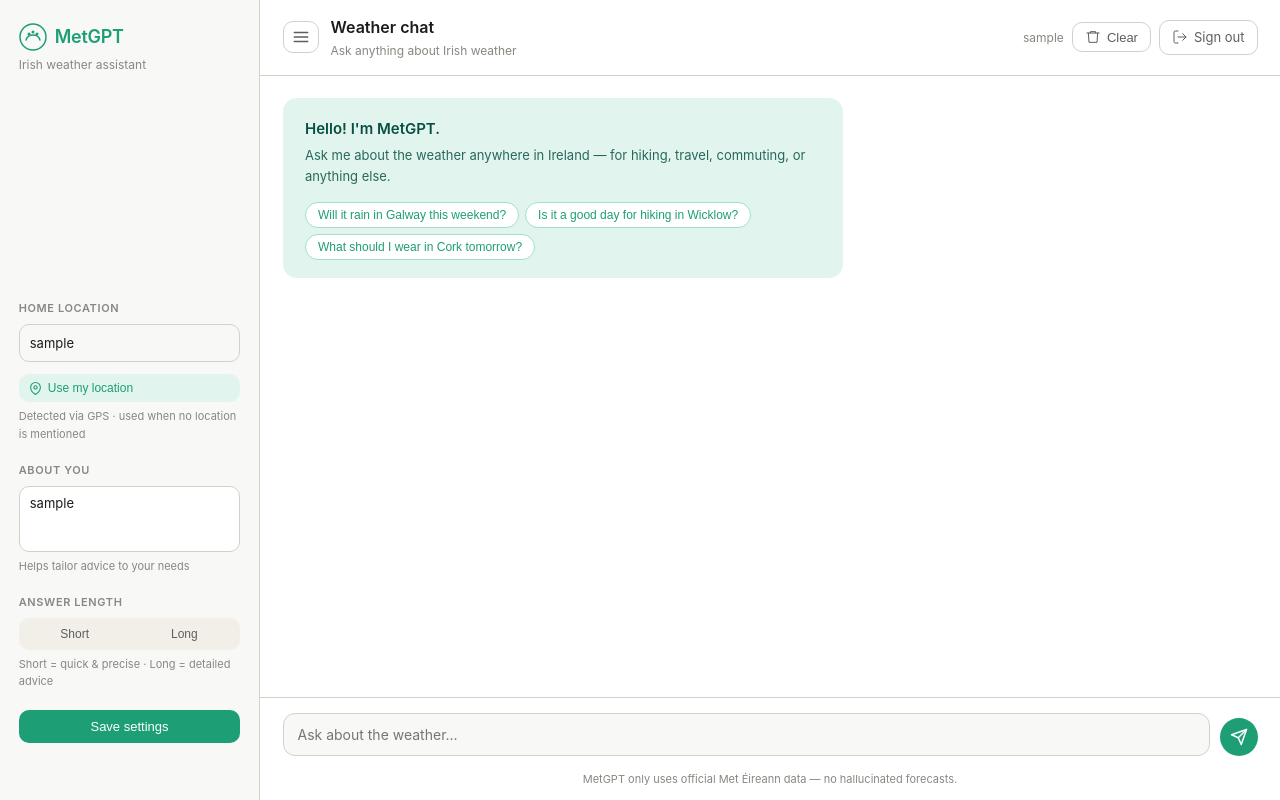
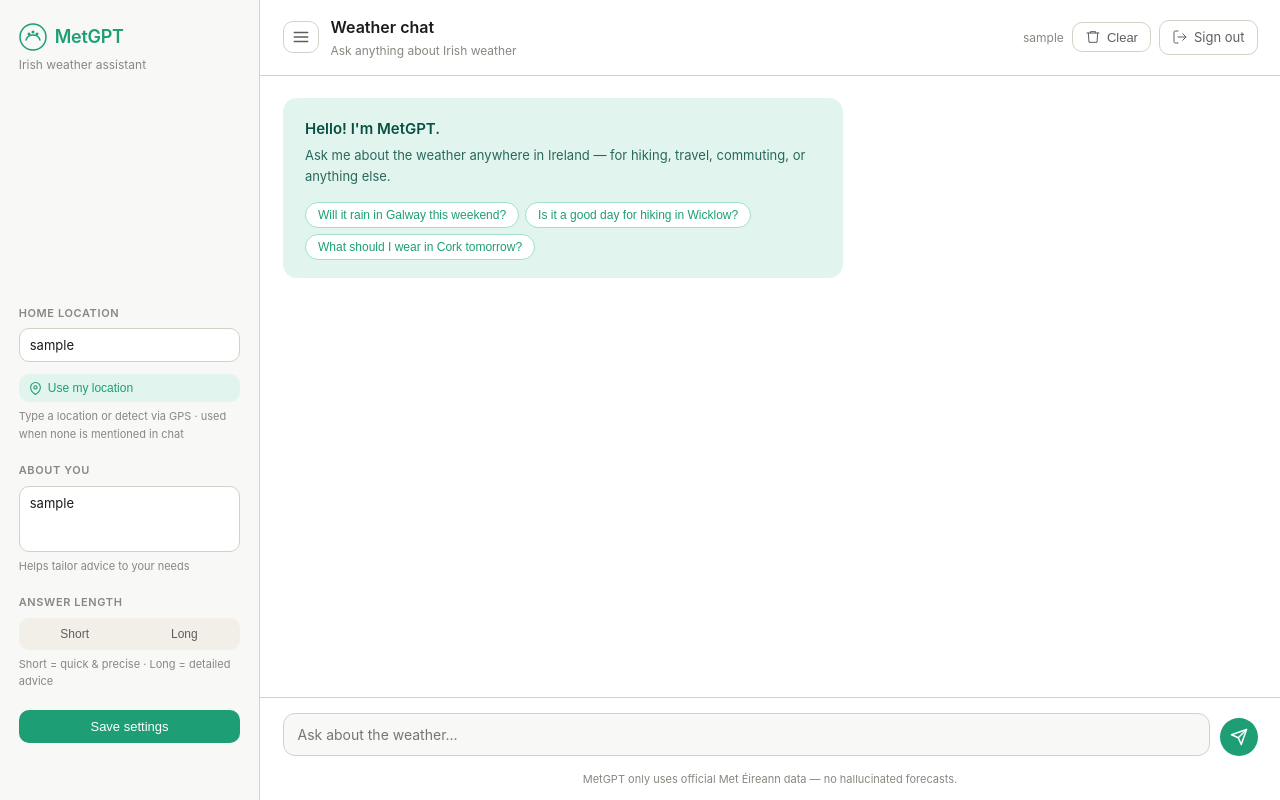
Before and after one commit to ridhikasahni-a11y/MetGPT, a Flask app: page / in a window 1280 px wide. Run offline with Flask 3, Linux system fonts and the light colour scheme; the visitor is signed in with stand-in values (Sample User, id 1); parts of the project's set-up code (start-up, migrations or seed data) failed here and were passed over.

Commit message:
Adding location

```diff
--- a/static/js/app.js
+++ b/static/js/app.js
@@ -289,7 +289,7 @@ function useMyLocation() {
   const status = document.getElementById('save-status');
   if (!navigator.geolocation) {
     status.style.color = '#A32D2D';
-    status.textContent = 'Geolocation not supported by your browser.';
+    status.textContent = 'GPS not supported. Please type a location above instead.';
     return;
   }
   status.style.color = '#5F5E5A';
@@ -307,8 +307,8 @@ function useMyLocation() {
           status.style.color = '#A32D2D';
           status.textContent = data.error;
         } else {
-          const disp = document.getElementById('home-display');
-          if (disp) disp.textContent = data.home;
+          const inp = document.getElementById('home-input');
+          if (inp) inp.value = data.home;
           status.style.color = '#1D9E75';
           status.textContent = 'Location set: ' + data.home;
           setTimeout(() => { status.textContent = ''; }, 3000);
@@ -318,7 +318,7 @@ function useMyLocation() {
     },
     err => {
       status.style.color = '#A32D2D';
-      status.textContent = 'Could not get location: ' + err.message;
+      status.textContent = 'Could not get GPS location. Please type a location above instead.';
     },
     { enableHighAccuracy: true, timeout: 10000 }
   );
--- a/templates/index.html
+++ b/templates/index.html
@@ -69,15 +69,6 @@
   .layout.sidebar-collapsed .sidebar { display: none; }
 
   /* Use my location button */
-  .home-display {
-    border: 0.5px solid var(--gray-200);
-    border-radius: var(--radius);
-    background: var(--gray-50);
-    color: var(--gray-900);
-    padding: 8px 10px;
-    font-size: 13px;
-    min-height: 18px;
-  }
   .btn-geo {
     display: flex;
     align-items: center;
@@ -121,12 +112,12 @@
     <div class="sidebar-settings">
       <div class="sidebar-section">
         <label class="section-label">Home location</label>
-        <div class="home-display" id="home-display">{{ home_location if home_location else 'Not set' }}</div>
+        <input type="text" id="home-input" placeholder="e.g. Dublin" value="{{ home_location }}">
         <button class="btn-geo" onclick="useMyLocation()" type="button">
           <svg width="13" height="13" viewBox="0 0 24 24" fill="none" stroke="currentColor" stroke-width="2" stroke-linecap="round" stroke-linejoin="round"><path d="M21 10c0 7-9 13-9 13s-9-6-9-13a9 9 0 0 1 18 0z"/><circle cx="12" cy="10" r="3"/></svg>
           Use my location
         </button>
-        <p class="field-hint">Detected via GPS · used when no location is mentioned</p>
+        <p class="field-hint">Type a location or detect via GPS · used when none is mentioned in chat</p>
       </div>
 
       <div class="sidebar-section">
```
